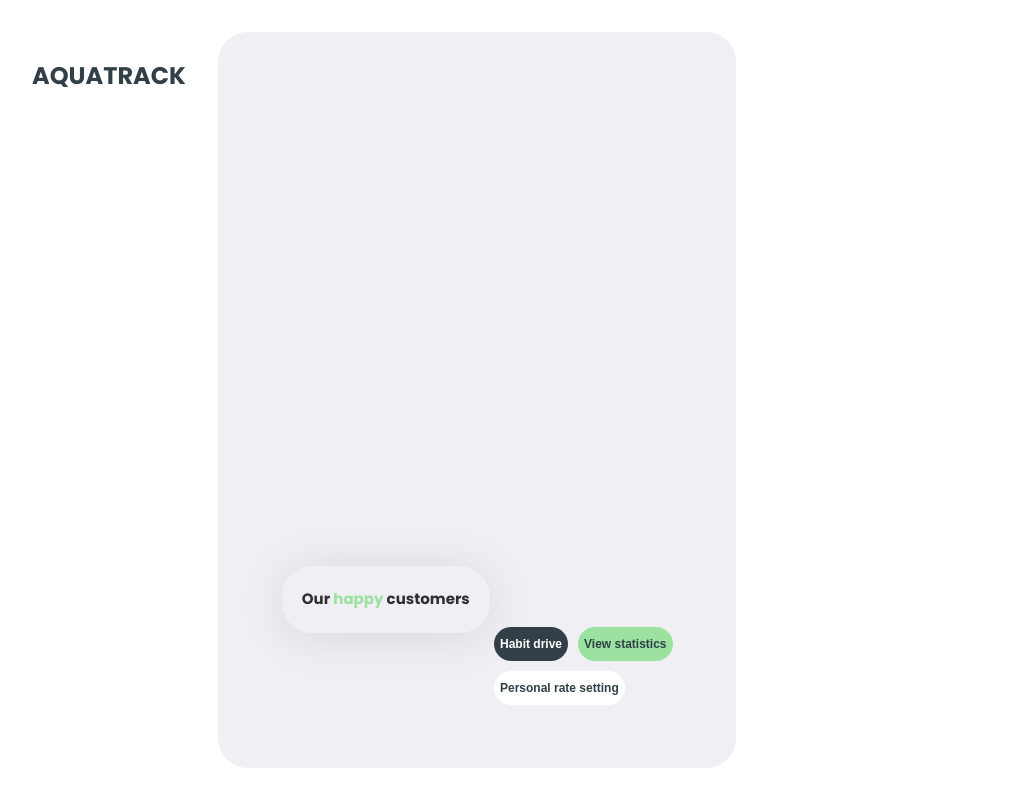
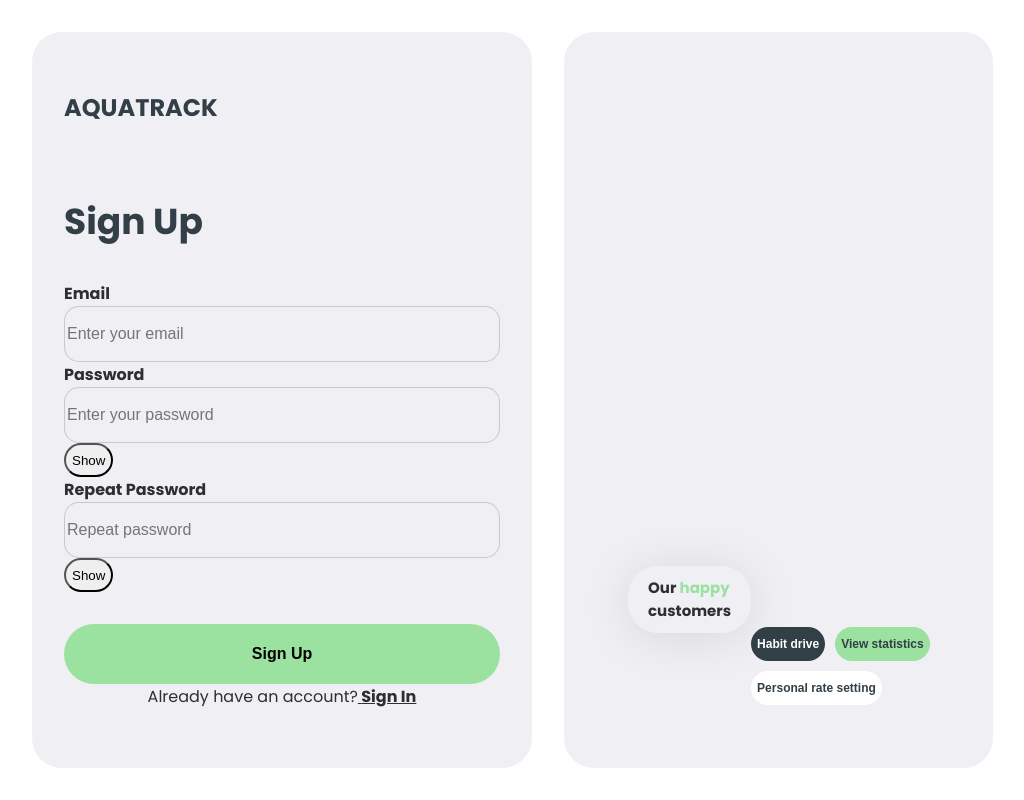
Before and after one commit to Marharyta23/CodeMasters, a React (Vite) app: page /signup in a window 1280 px wide. Shown: the whole page, without its empty margins (256-1280 px from the left). Built offline with nearby package versions, Linux system fonts and the light colour scheme.

Commit message:
create markup and some style for SignUp section

```diff
--- a/package.json
+++ b/package.json
@@ -10,6 +10,7 @@
     "preview": "vite preview"
   },
   "dependencies": {
+    "@hookform/resolvers": "^3.6.0",
     "@reduxjs/toolkit": "^2.2.5",
     "@vitejs/plugin-react": "^4.3.1",
     "axios": "^1.7.2",
--- a/src/components/Logo/Logo.jsx
+++ b/src/components/Logo/Logo.jsx
@@ -3,9 +3,9 @@ import css from "./Logo.module.css";
 
 const Logo = () => {
   return (
-    <div>
+    <>
       <h2 className={css.Logo}>AquaTrack</h2>
-    </div>
+    </>
   );
 };
 
--- a/src/components/SignUpForm/SignUpForm.jsx
+++ b/src/components/SignUpForm/SignUpForm.jsx
@@ -1,3 +1,116 @@
-export default function SignUpForm() {
-  return <></>;
-}
+import { useState } from "react";
+import { useForm } from "react-hook-form";
+import { yupResolver } from "@hookform/resolvers/yup";
+import * as yup from "yup";
+import axios from "axios";
+
+import { Link } from "react-router-dom";
+import css from "./SignUpForm.module.css";
+
+const schema = yup.object().shape({
+  email: yup.string().email("Invalid email").required("Email is required"),
+  password: yup
+    .string()
+    .min(6, "Password must be at least 6 characters")
+    .required("Password is required"),
+  repeatPassword: yup
+    .string()
+    .oneOf([yup.ref("password"), null], "Passwords must match")
+    .required("Repeat Password is required"),
+});
+
+const SignUpForm = () => {
+  const {
+    register,
+    handleSubmit,
+    formState: { errors },
+  } = useForm({
+    resolver: yupResolver(schema),
+  });
+
+  const [showPassword, setShowPassword] = useState(false);
+  const [notification, setNotification] = useState("");
+
+  const onSubmit = async (data) => {
+    try {
+      const response = await axios.post("/api/auth/signup", {
+        email: data.email,
+        password: data.password,
+      });
+      // Assume the response contains a token and user data
+      const { token, user } = response.data;
+      // Store token and user data, redirect to TrackerPage
+      localStorage.setItem("token", token);
+      // Redirect to TrackerPage
+      window.location.href = "/tracker";
+    } catch (error) {
+      setNotification(error.response.data.message || "Something went wrong");
+    }
+  };
+
+  const togglePasswordVisibility = () => {
+    setShowPassword(!showPassword);
+  };
+
+  return (
+    <div className={css.signUpForm}>
+      <form onSubmit={handleSubmit(onSubmit)}>
+        {notification && <div className="notification">{notification}</div>}
+        <h2 className={css.signUpFormHeader}>Sign Up</h2>
+
+        <div>
+          <label className={css.signUpFormLabel}>Email</label>
+          <input
+            className={css.signUpFormInput}
+            type="email"
+            placeholder="Enter your email"
+            {...register("email")}
+          />
+          {errors.email && <p>{errors.email.message}</p>}
+        </div>
+        <div>
+          <label className={css.signUpFormLabel}>Password</label>
+          <div>
+            <input
+              className={css.signUpFormInput}
+              type={showPassword ? "text" : "password"}
+              placeholder="Enter your password"
+              {...register("password")}
+            />
+            <button type="button" onClick={togglePasswordVisibility}>
+              {showPassword ? "Hide" : "Show"}
+            </button>
+          </div>
+          {errors.password && <p>{errors.password.message}</p>}
+        </div>
+        <div>
+          <label className={css.signUpFormLabel}>Repeat Password</label>
+          <div>
+            <input
+              className={css.signUpFormInput}
+              type={showPassword ? "text" : "password"}
+              placeholder="Repeat password"
+              {...register("repeatPassword")}
+            />
+            <button type="button" onClick={togglePasswordVisibility}>
+              {showPassword ? "Hide" : "Show"}
+            </button>
+          </div>
+          {errors.repeatPassword && <p>{errors.repeatPassword.message}</p>}
+        </div>
+        <button className={css.signUpFormBtn} type="submit">
+          Sign Up
+        </button>
+        <p className={css.signUpPageText}>
+          Already have an account?
+          <Link to="/signin" className={css.SignUpPageLink}>
+            {" "}
+            Sign In
+          </Link>
+        </p>
+      </form>
+    </div>
+  );
+};
+
+export default SignUpForm;
--- a/src/components/SignUpForm/SignUpForm.module.css
+++ b/src/components/SignUpForm/SignUpForm.module.css
@@ -0,0 +1,51 @@
+.signUpForm {
+  margin: 0 auto;
+  width: 436px;
+}
+.signUpFormHeader {
+  font-weight: 700;
+  font-size: 36px;
+  margin-top: 74px;
+  margin-bottom: 32px;
+  color: #323f47;
+}
+
+.signUpFormLabel {
+  font-weight: 700;
+  display: flex;
+  flex-direction: column;
+  gap: 52px;
+}
+
+.signUpFormInput {
+  width: 436px;
+  height: 56px;
+  box-sizing: border-box;
+  border: 1px solid rgba(47, 47, 47, 0.2);
+  border-radius: 15px;
+  background-color: var(--background);
+
+  color: rgba(47, 47, 47, 0.6);
+  font-size: 16px;
+  font-weight: 400;
+  line-height: 24px;
+  letter-spacing: -1%;
+  text-align: left;
+}
+.signUpFormBtn {
+  margin-top: 32px;
+  background-color: var(--accent);
+  width: 436px;
+  height: 60px;
+  font-weight: 700;
+  font-size: 16px;
+  border: none;
+}
+.signUpPageText {
+  text-align: center;
+}
+.SignUpPageLink {
+  text-decoration: underline;
+  color: var(--main-color);
+  font-weight: 700;
+}
--- a/src/components/WelcomeSection/WelcomeSection.module.css
+++ b/src/components/WelcomeSection/WelcomeSection.module.css
@@ -2,9 +2,7 @@
   /* position: absolute; */
   width: 672px;
   height: 736px;
-  padding-left: 64px;
-  left: 32px;
-  top: 32px;
+  padding: 32px 32px 64px;
   border-radius: 30px;
   background: var(--background);
 }
--- a/src/pages/SignUpPage/SignUpPage.jsx
+++ b/src/pages/SignUpPage/SignUpPage.jsx
@@ -9,8 +9,10 @@ export default function SignUpPage() {
   return (
     <div className={css.SignUpPageWrapper}>
       <DocumentTitle>Sign Up</DocumentTitle>
-      <Logo />
-      <SignUpForm />
+      <div className={css.SignUpPageSection}>
+        <Logo />
+        <SignUpForm />
+      </div>
       <AdvantagesSection />
     </div>
   );
--- a/src/pages/SignUpPage/SignUpPage.module.css
+++ b/src/pages/SignUpPage/SignUpPage.module.css
@@ -1,3 +1,15 @@
 .SignUpPageWrapper {
   display: flex;
 }
+.SignUpPageSection {
+  width: 672px;
+  height: 736px;
+  padding: 32px 32px 64px;
+  border-radius: 30px;
+  background: var(--background);
+}
+.signInPageBtn {
+  width: 436px;
+  background-color: var(--accent);
+  border: none;
+}
```
Also changed, not shown: 1 other file (tests, documents, lock files or other folders).
